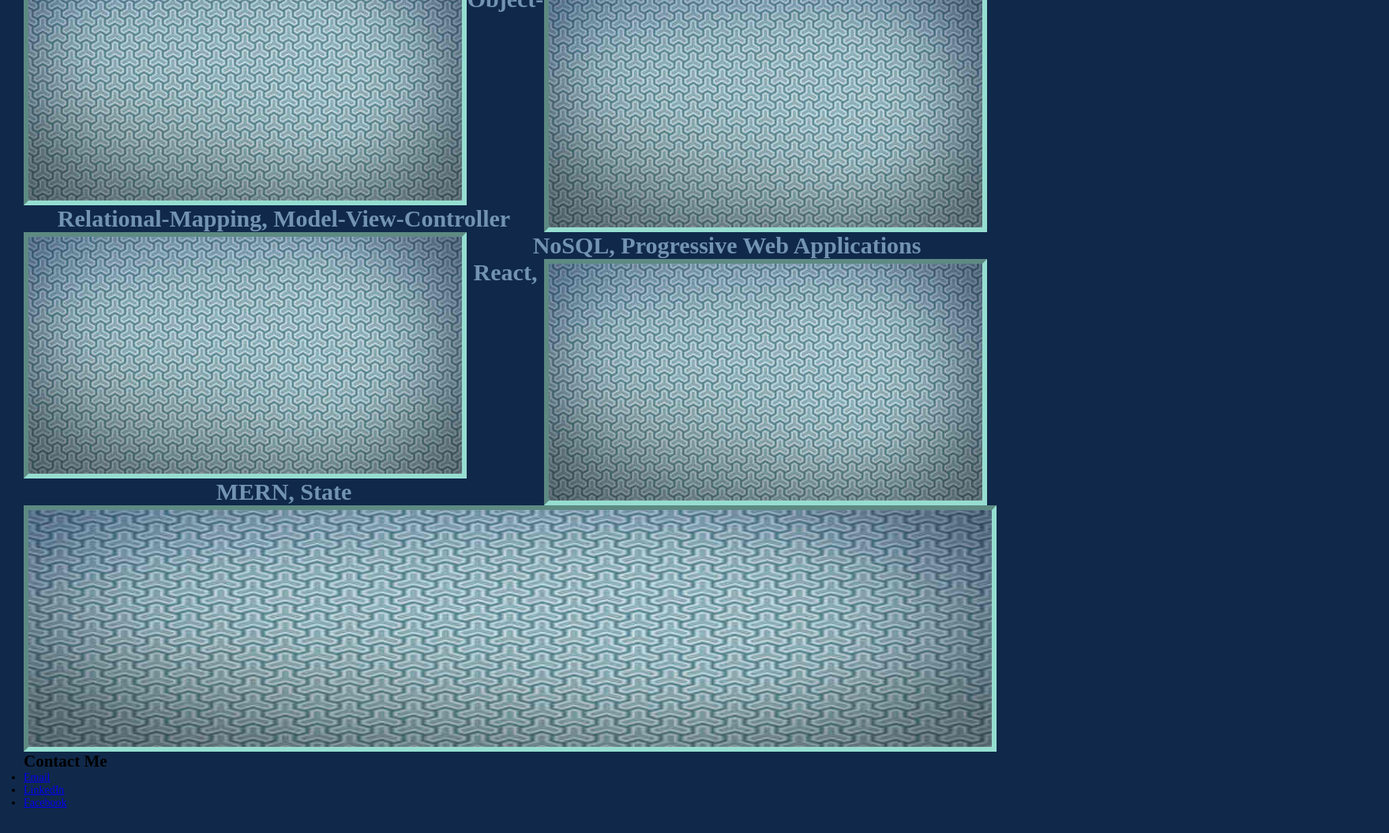
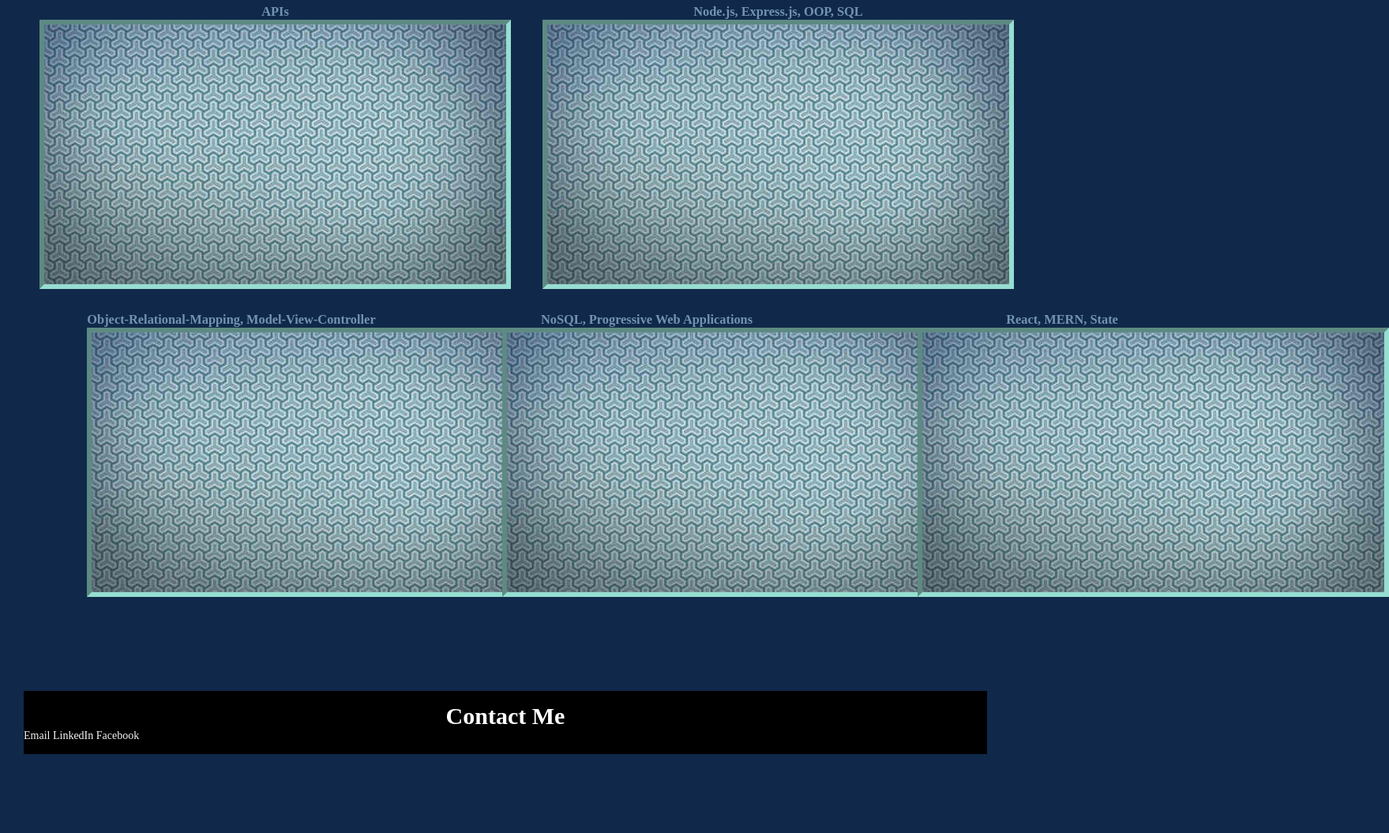
Before and after one commit to cbursch13/Professional-Portfolio, a plain HTML site: page index.html in a window 1280 px wide. Shown: the part 1418-2473 px from the top of the page at 79% size, 1759 px wide, since content can reach past the window. After the commit the page ends 2403 px from the top, so only its background shows below. Drawn offline with Linux system fonts and the light colour scheme.

Commit message:
added new css styling to picture placeholders & added styling to footer

```diff
--- a/assets/style.css
+++ b/assets/style.css
@@ -45,7 +45,9 @@ header li a {
 #Download-Resume {
   padding: 6px 16px;
   text-decoration: none;
-  border: rgb(255, 181, 0) solid;
+  border: white solid;
+  background-color: #155eb1;
+  color: black;
   border-radius: 25px;
   letter-spacing: 2px;
   color: #ffff;
@@ -83,45 +85,78 @@ header li a {
   font-weight: bold;
 }
 
-#about {
+#paragraph {
   color: #7393B3;
   margin-top: 5%;
   margin-bottom: 10%;
   font-size: 20px;
+  line-height: 50px;
 }
 
 section h3 {
   color: #7393B3;
-  font-size: 30px;
   text-align: center;
 }
 
-#first-picture {
-  height: 450px;
+#card img {
+  height: 400px;
   width: 100%;
   border: 6px inset #96DED1;
-  display: flex
 }
 
-#second-picture, #fourth-picture {
-  height: 300px;
-  width: 45%;
-  border: 6px inset #96DED1;
-  display: inline-flex;
-  float: left;
+.row1 {
+  display: flex;
+  }
+
+.card1 {
+  width: 100%;
+  margin: 10px;
+  margin-bottom: 100px;
+  padding: 10px;
+  height: 200px;
+  text-align: center;
 }
 
-#third-picture, #fifth-picture {
-  height: 300px;
-  width: 45%;
-  border: 6px inset #96DED1;
-  display: inline-flex;
-  float: right;
+.row2 {
+  display: flex;
+  text-align: center;
+  }
+
+.card2 {
+  width: 30%;
+  padding: 80px;
+  height: 200px;
+  text-align: center;
+  align-items: center;
+  margin-bottom: 200px;
+  justify-content: flex-start;
 }
 
-#sixth-picture {
-  height: 300px;
-  width: 100%;
+.card1 img, .card2 img {
   border: 6px inset #96DED1;
-  display: flex
+  }
+
+
+footer {
+  background-color: black;
+  height: 80px;
+  width: 100% ;
+  align-content: center;
+  flex: auto;
 }
+
+footer h2 {
+    color: white;
+    font-size: 30px;
+    text-align: center;
+}
+
+footer li {
+  display: inline;
+  align-items: center;
+}
+footer li a {
+  display: inline;
+  color: whitesmoke;
+  text-decoration: none;
+  }
--- a/index.html
+++ b/index.html
@@ -32,36 +32,52 @@
       At night, I am a software developer enrolled in the University of Minnesota Coding Bootcamp.
       You can find some of my best work in the content below.
       My interest in coding started when I began working with product teams and engineers at Target.
-      When I am not coding, or exploring the coding world, I enjoy being outside and playing golf.
+      When I am not coding, or exploring the coding world, I enjoy being outside and playing golf. I am currently living in Nashville, TN with my fiance who is going to grad school at Vanderbilt University.
       </p>
     </section>
 
     <section id="projects">
+    <div id="card" style="text-align: center;">
       <h3>HTML, CSS, Java</h3>
        <a href="https://cbursch13.github.io/Homework-Week-1/"><img id="first-picture" src="assets\images\website-screenshot.png" alt="Image of Horiseon Website"></a>
+    </div>
+    <div id="pictures">
+      <section class="row1">
+        <div class="card1">
           <h3>APIs</h3>
-       <img id="second-picture" src="assets\images\Placeholder Image.jpg" alt="">
+          <img src="assets\images\Placeholder Image.jpg" alt="">
+        </div>
+        <div class="card1">
           <h3>Node.js, Express.js, OOP, SQL</h3>
-      <img id="third-picture" src="assets\images\Placeholder Image.jpg" alt="">
+          <img src="assets\images\Placeholder Image.jpg" alt="">
+        </div>
+      </section>
+      <section class="row2">
+        <div class="card2">
           <h3>Object-Relational-Mapping, Model-View-Controller</h3>
-      <img id="fourth-picture" src="assets\images\Placeholder Image.jpg" alt="">
+          <img src="assets\images\Placeholder Image.jpg" alt="">
+        </div>
+        <div class="card2">
           <h3>NoSQL, Progressive Web Applications</h3>
-      <img id="fifth-picture"  src="assets\images\Placeholder Image.jpg" alt="">
+          <img src="assets\images\Placeholder Image.jpg" alt="">
+        </div>
+        <div class="card2">
           <h3>React, MERN, State</h3>
-      <img id="sixth-picture" src="assets\images\Placeholder Image.jpg" alt="">
+          <img src="assets\images\Placeholder Image.jpg" alt="">
+        </div>
+      </section>
+    </div>
     </section>
 
-    <section id="contact">
+  </main>
+
+  <footer id="contact">
     <h2>Contact Me</h2>
     <ul>
       <li> <a href="mailto:cammichbursc@gmail.com">Email</a></li>
       <li> <a href="https://www.linkedin.com/in/cameron-bursch-a3028590?utm_source=share&utm_campaign=share_via&utm_content=profile&utm_medium=ios_app">LinkedIn</a></li>
       <li> <a href="https://www.facebook.com/hockeyboi1310">Facebook</a></li>
     </ul>
-    </section>
-  </main>
-
-  <footer>
   </footer>
 
 </body>
```
Lines whose indentation alone changed are shown as unchanged.
